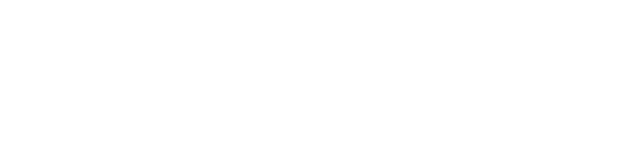
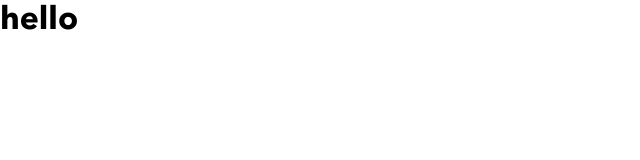
Before and after one commit to chertik77/PamConsulting, a plain HTML site: page index.html in a window 1280 px wide. Shown: the whole page, without its empty margins (0-640 px from the left). Drawn offline with Linux system fonts and the light colour scheme.

Commit message:
Deploying to gh-pages from @ chertik77/PamConsulting@2d61be2d0932bb6a9e186ef151e63abd5b095093 🚀

```diff
--- a/index.html
+++ b/index.html
@@ -2,8 +2,13 @@
 <html lang="en">
   <head>
     <meta charset="UTF-8" />
-    <meta name="viewport" content="width=device-width, initial-scale=1.0" />
+    <meta
+      name="viewport"
+      content="width=device-width, initial-scale=1.0" />
     <title>Pam Consulting</title>
+    <link rel="stylesheet" crossorigin href="/assets/index-CVvS2FHa.css">
   </head>
-  <body></body>
+  <body>
+    <h1>hello</h1>
+  </body>
 </html>
```
Also changed, not shown: assets/index-CVvS2FHa.css (added, +1 -0 lines), assets/AvenirNext-Bold-BN3WPJNn.woff2 (added), assets/AvenirNext-DemiBold-BYRIHhHQ.woff2 (added), assets/AvenirNext-Medium-CBQpy7Y1.woff2 (added), assets/AvenirNext-Regular-DVUnrmNb.woff2 (added), assets/Montserrat-Medium-CLx0-BRT.woff2 (added), assets/Montserrat-SemiBold-DrfbmBBD.woff2 (added).
